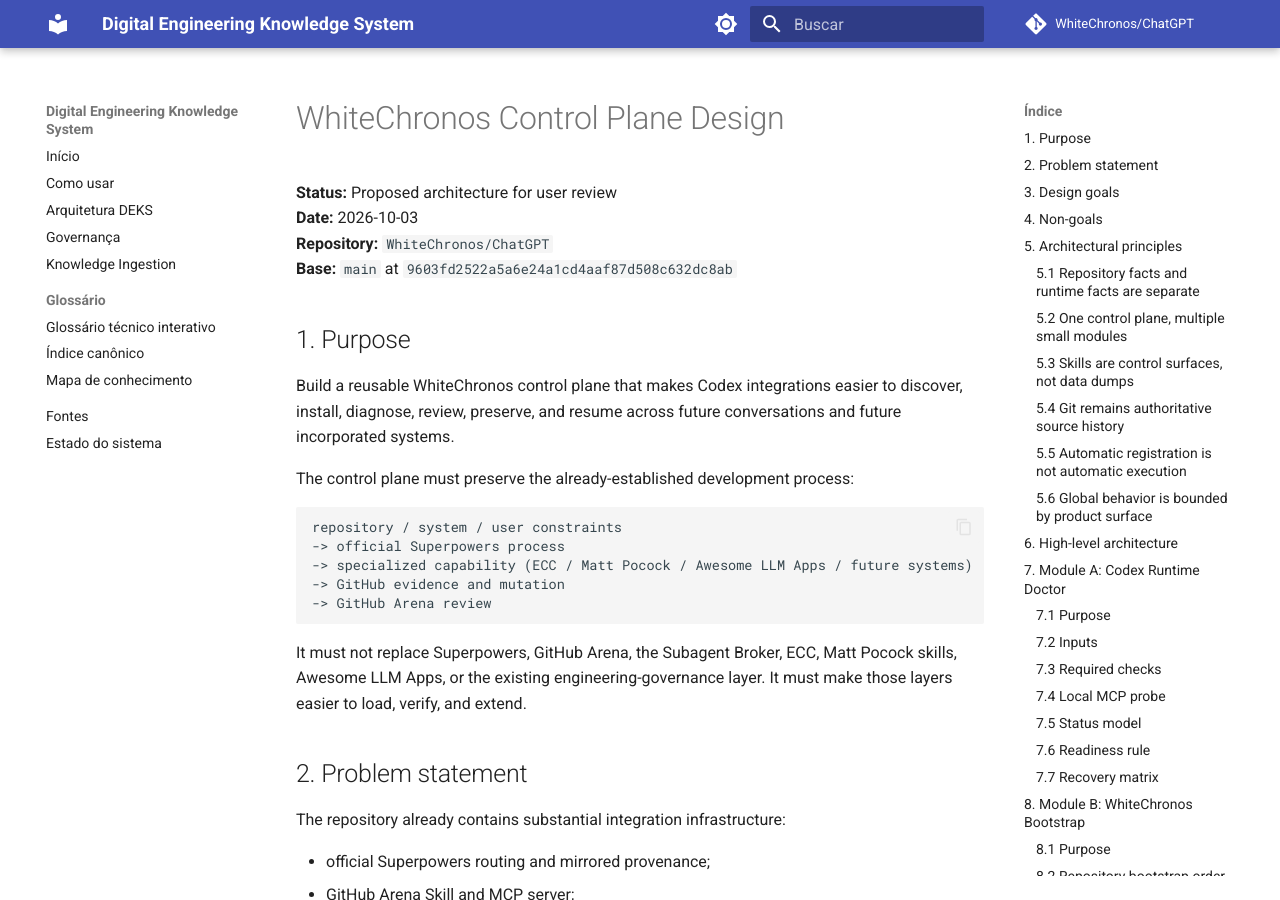
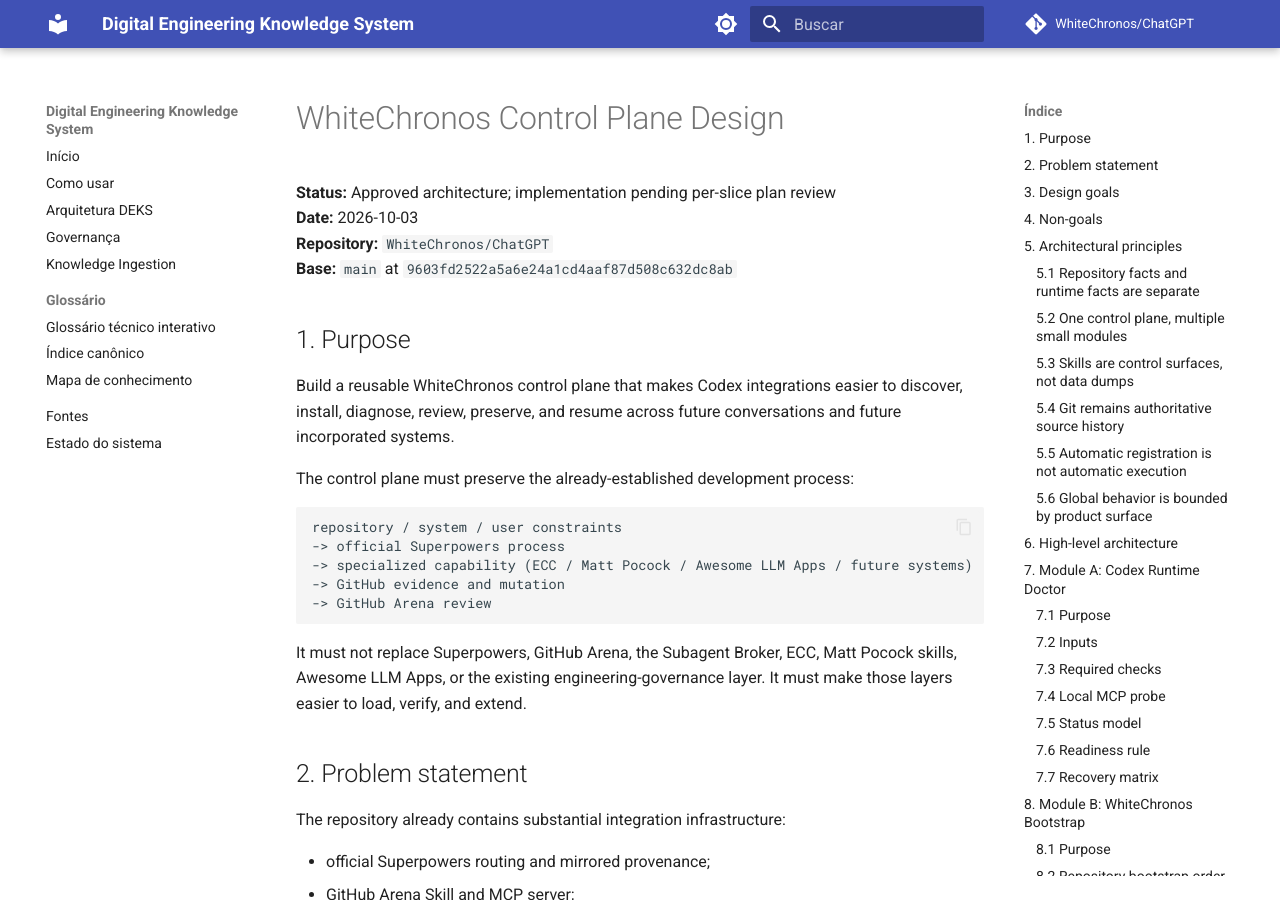
Before and after one commit to WhiteChronos/ChatGPT, an MkDocs documentation site: the page built from docs/superpowers/specs/2026-10-03-whitechronos-control-plane-design.md, in a window 1280 px wide and 900 px high. Built offline with MkDocs 1.6.1 and Material for MkDocs 9.7.7, drawn with Linux system fonts in a browser that asks for light colours; comment, search, counter and statistics services are not loaded.

Commit message:
docs: mark WhiteChronos control plane architecture approved

```diff
--- a/docs/superpowers/specs/2026-10-03-whitechronos-control-plane-design.md
+++ b/docs/superpowers/specs/2026-10-03-whitechronos-control-plane-design.md
@@ -1,6 +1,6 @@
 # WhiteChronos Control Plane Design
 
-**Status:** Proposed architecture for user review
+**Status:** Approved architecture; implementation pending per-slice plan review
 **Date:** 2026-10-03
 **Repository:** `WhiteChronos/ChatGPT`
 **Base:** `main` at `9603fd2522a5a6e24a1cd4aaf87d508c632dc8ab`
```
